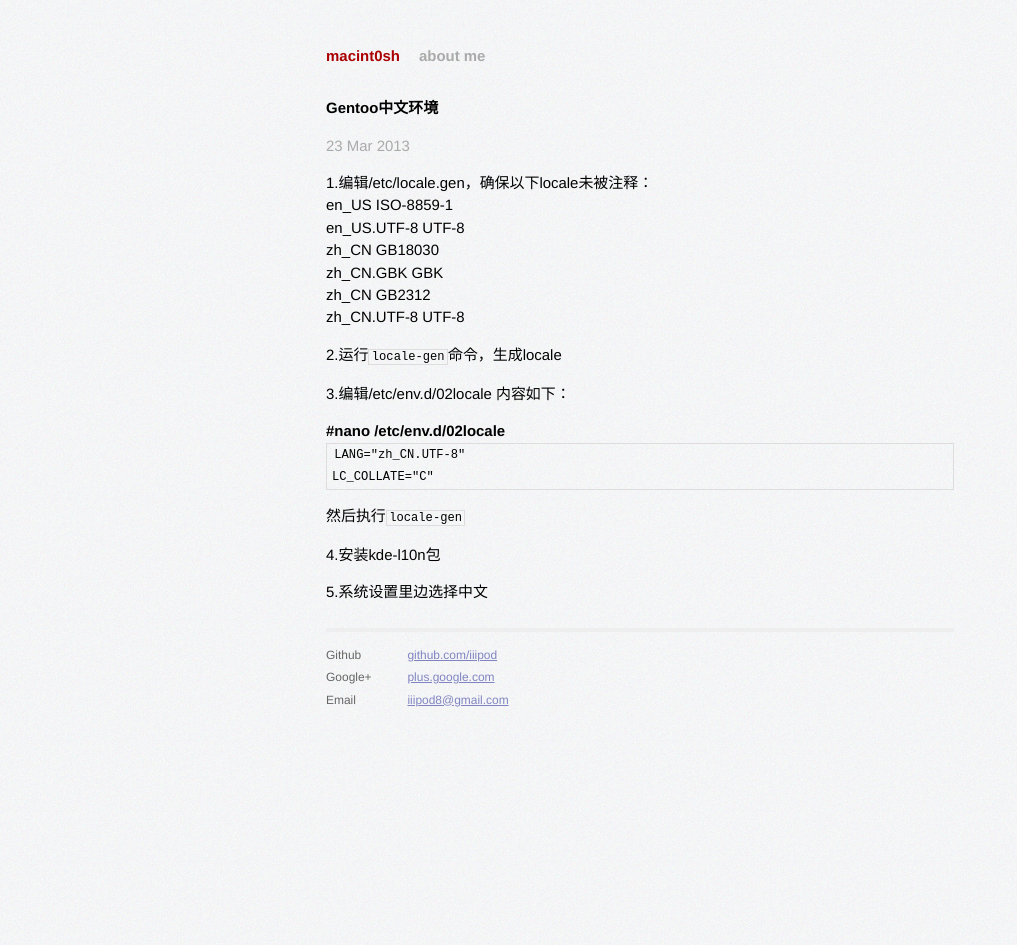
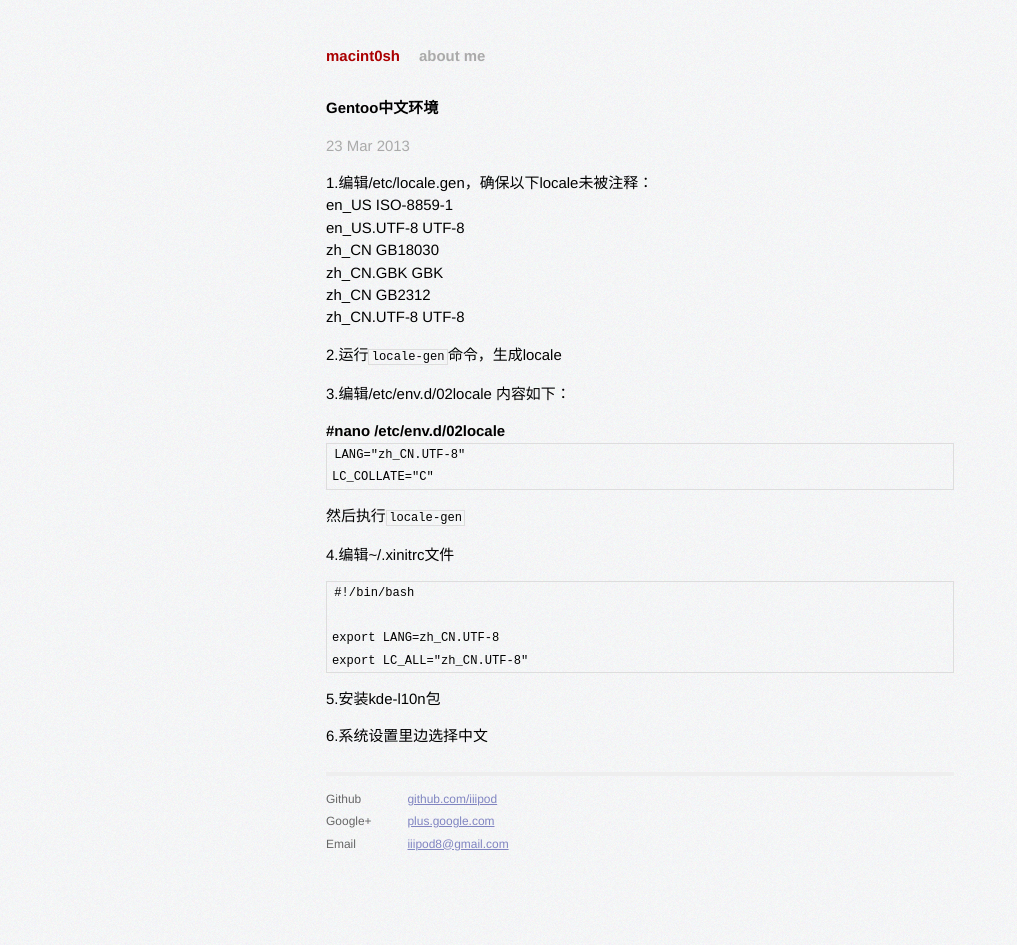
Before and after one commit to iiipod/iiipod.github.com, a Jekyll site: the page built from _posts/2013-03-23-Gentoo中文环境.markdown, in a window 1280 px wide. Shown: the whole page, without its empty margins (0-1017 px from the left). Built offline with Jekyll 4.4.1, drawn with Linux system fonts in a browser that asks for light colours; Markdown is read by kramdown in place of the engine named in the settings.

Commit message:
2014年 04月 11日 星期五 11:03:56 CST

```diff
--- a/_posts/2013-03-23-Gentoo中文环境.markdown
+++ b/_posts/2013-03-23-Gentoo中文环境.markdown
@@ -21,6 +21,13 @@ author:
 
 然后执行`locale-gen`
 
-4.安装kde-l10n包
+4.编辑~/.xinitrc文件
 
-5.系统设置里边选择中文
+    #!/bin/bash
+
+    export LANG=zh_CN.UTF-8
+    export LC_ALL="zh_CN.UTF-8"
+
+5.安装kde-l10n包
+
+6.系统设置里边选择中文
```
